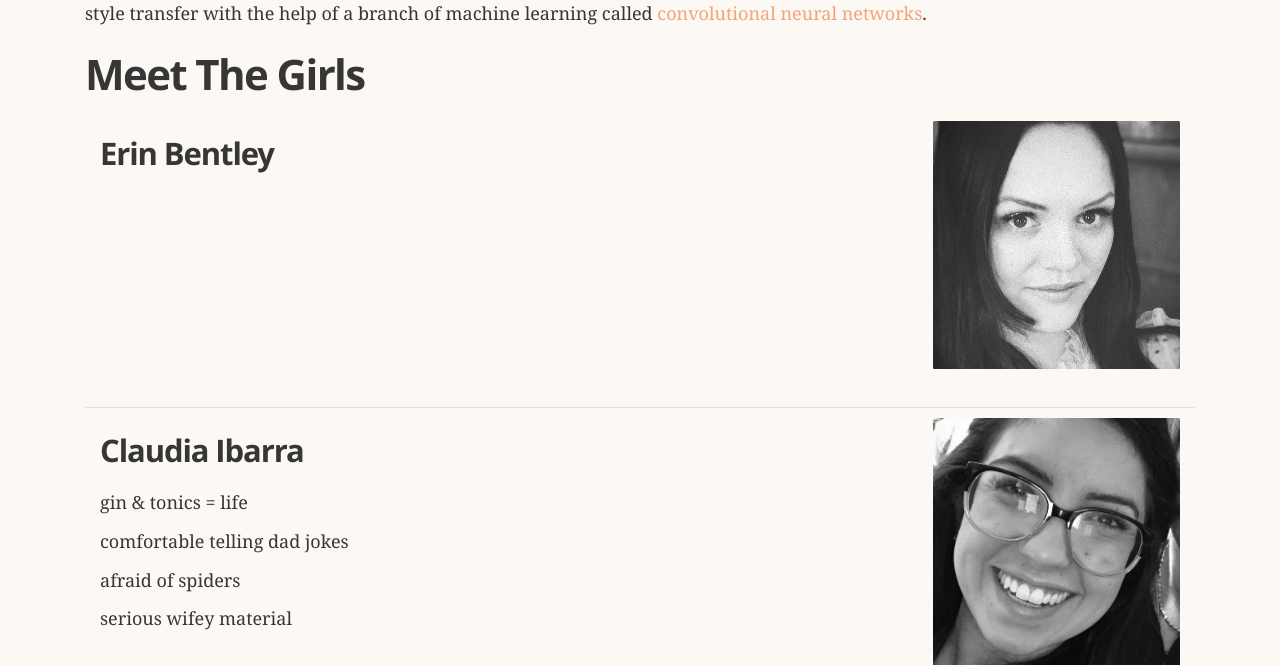
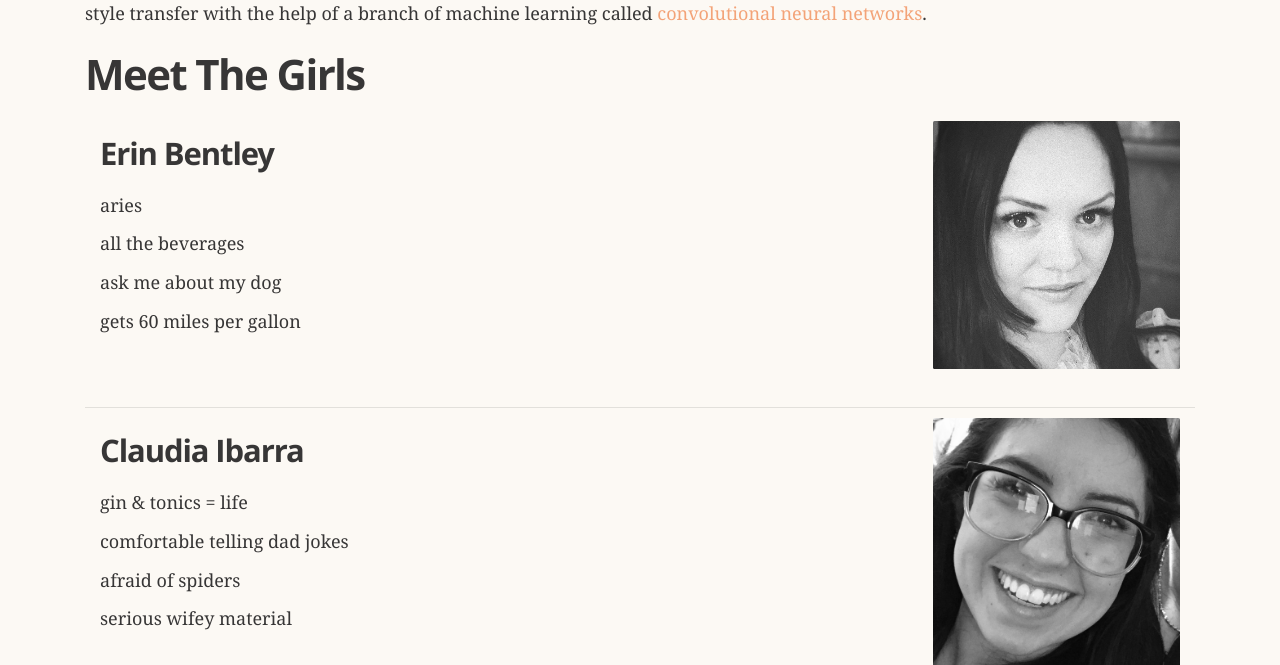
Before and after one commit to skhan4321/style_transfer, a Flask app: page /meetthegirls in a window 1280 px wide. Shown: the part 222-887 px from the top of the page. Run offline with Flask 2, Linux system fonts and the light colour scheme; some libraries are stand-ins or nearby versions; some web fonts are replaced.

Commit message:
add in pipfile

```diff
--- a/templates/meetthegirls.html
+++ b/templates/meetthegirls.html
@@ -55,11 +55,11 @@
       <div class="container-fluid">
         <div class="row">
             <div class="col-lg-9 col-md-9 col-sm-6 col-xs-12">
-                <h4>Erin Bentley</h4>
-                <p></p>
-                <p></p>
-                <p></p>
-                <p></p>
+              <h4>Erin Bentley</h4>
+              <p>aries</p>
+              <p>all the beverages</p>
+              <p>ask me about my dog</p>
+              <p>gets 60 miles per gallon</p>
             </div>
             <a href="https://github.com/erinbentley" target="_blank">
             <div class="col-lg-3 col-md-3 col-sm-6 col-xs-12">
```
Also changed, not shown: style_app/static/images/final/Kandinsky-250A53FE7-6EC6-4670-A5FC-8E1284D2A3ED.jpeg (deleted), style_app/static/images/final/Kandinsky-2cd20b928c15075c6ebebe92e5c253455.jpg (deleted), style_app/static/images/final/Starry_Night-250A53FE7-6EC6-4670-A5FC-8E1284D2A3ED.jpeg (deleted), style_app/static/images/final/Starry_Night-2cd20b928c15075c6ebebe92e5c253455.jpg (deleted), style_app/static/images/final/picasso-250A53FE7-6EC6-4670-A5FC-8E1284D2A3ED.jpeg (deleted), style_app/static/images/final/picasso-2cd20b928c15075c6ebebe92e5c253455.jpg (deleted), style_app/static/images/uploads/250A53FE7-6EC6-4670-A5FC-8E1284D2A3ED.jpeg (deleted), style_app/static/images/uploads/2cd20b928c15075c6ebebe92e5c253455.jpg (deleted), 4 other files.
